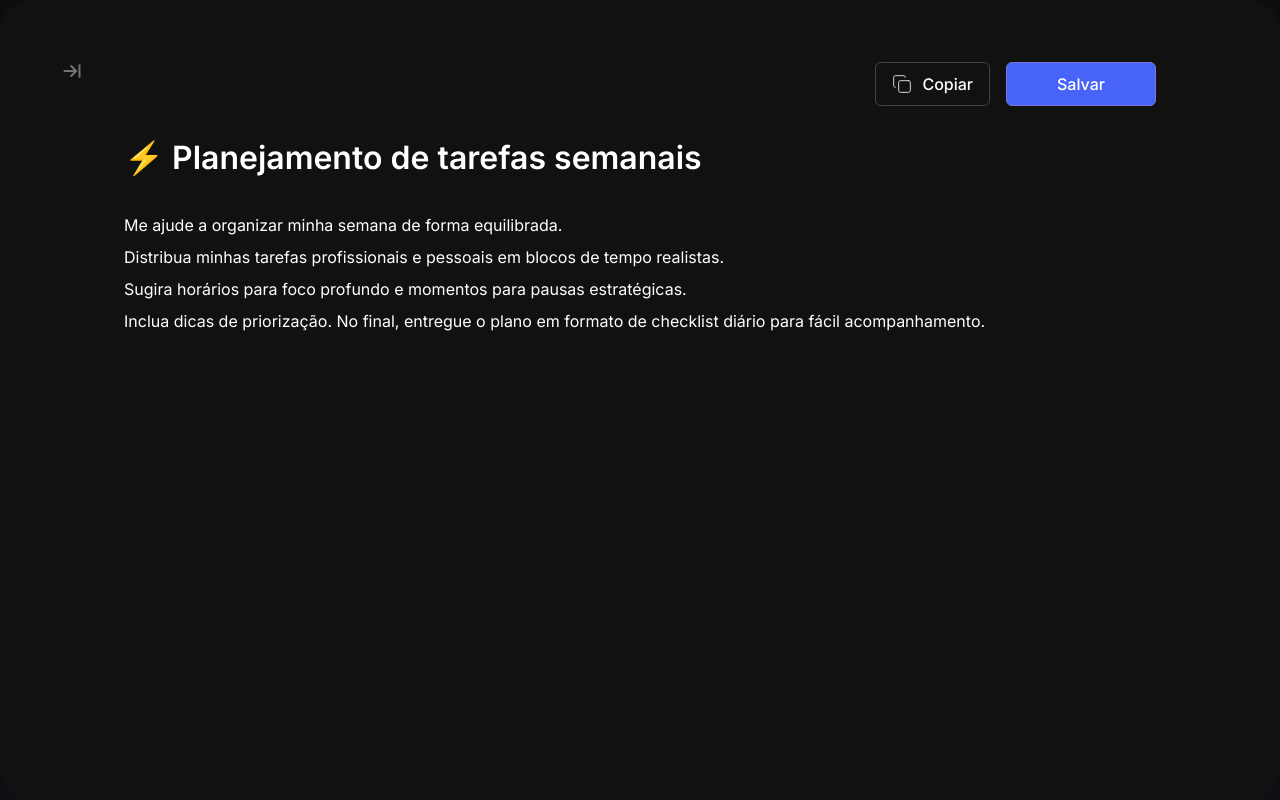
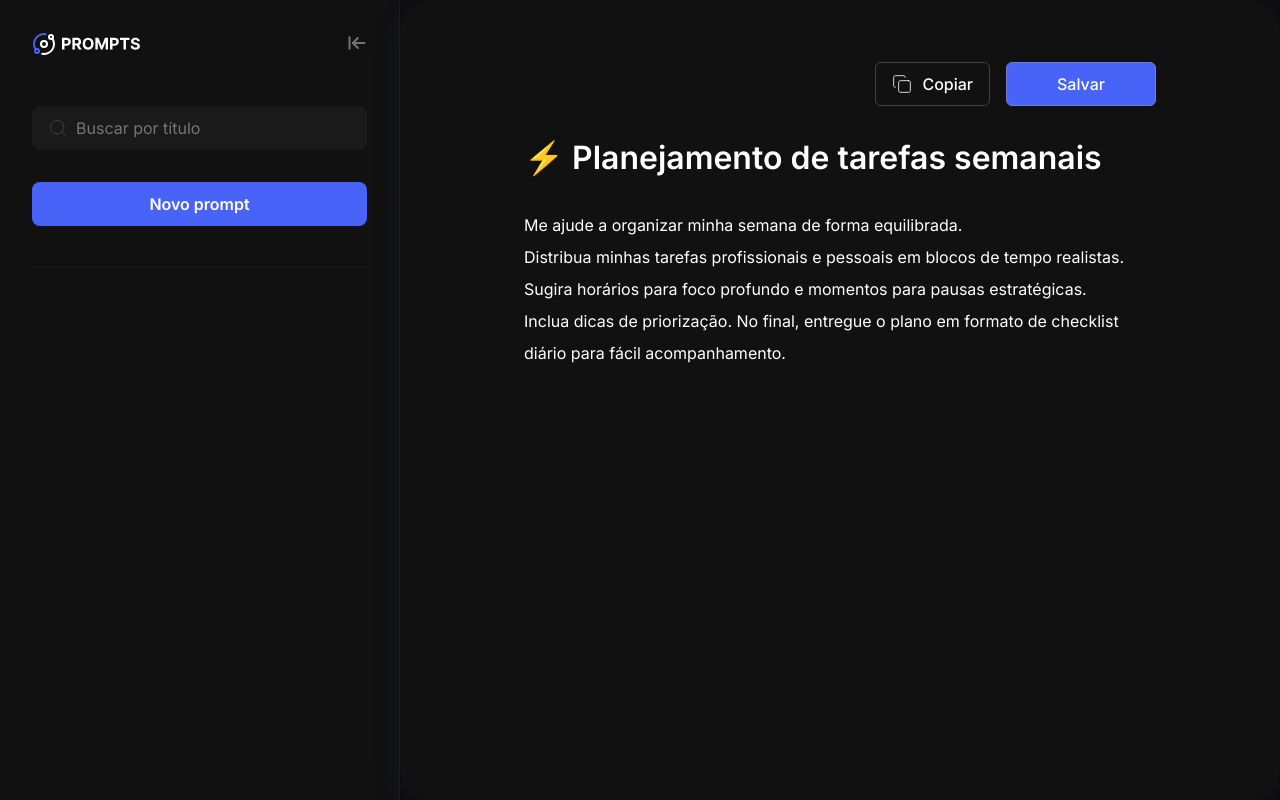
Before and after one commit to limatechx/my_prompt_manager, a plain HTML site: page index.html in a window 1280 px wide. Drawn offline with Linux system fonts and the light colour scheme.

Commit message:
feat: add sidebar

```diff
--- a/index.html
+++ b/index.html
@@ -14,19 +14,34 @@
   <div class="app">
 
     <button class="icon-button open-toggle" id="btn-open">
-      <img class="icon" src="assets/open.svg" alt="Menu">
+      <img class="icon" src="assets/open.svg" alt="Abrir Menu">
     </button>
 
-    <aside class="sidebar"></aside>
+    <aside class="sidebar">
+      <header class="sidebar-header">
+        <img src="assets/logo.svg" alt="Logo" class="logo">
+        <button class="icon-button" id="btn-collapse">
+          <img class="icon" src="assets/collapse.svg" alt="Fechar Menu">
+        </button>
+      </header>
+      <div class="sidebar-content">
+        <div class="search-container">
+          <span class="search-icon">
+            <img src="assets/search.svg" alt="Buscar" />
+          </span>
+          <input type="text" id="search-input" class="search-input" placeholder="Buscar por título" />
+        </div>
+        <button class="btn-new-prompt">Novo prompt</button>
+        <div class="search-divider"></div>
+      </div>
+    </aside>
+
     <main class="main">
-
       <header class="main-header">
-
         <button id="btn-copy" class="btn-outline btn">
           <img class="icon" src="assets/copy.svg" alt="Copiar">
           <span>Copiar</span>
         </button>
-
         <button id="btn-save" class="btn-primary btn w-150">Salvar</button>
 
       </header>
--- a/script.js
+++ b/script.js
@@ -4,6 +4,9 @@ const elements = {
   promptContent: document.getElementById('prompt-content'),
   titleWrapper: document.getElementById('title-wrapper'),
   contentWrapper: document.getElementById('content-wrapper'),
+  btnOpen: document.getElementById('btn-open'),
+  btnCollapse: document.getElementById('btn-collapse'),
+  sidebar: document.querySelector('.sidebar'),
 };
 
 // Atualiza o estado do wrapper conforme o conteúdo do elemento
@@ -28,12 +31,44 @@ function attachAllEditableHandlers() {
   });
 }
 
+// Função para abrir a sidebar
+function openSidebar() {
+  if (elements.sidebar) {
+    elements.sidebar.style.display = 'flex';
+  }
+  if (elements.btnOpen) {
+    elements.btnOpen.style.display = 'none';
+  }
+}
+
+// Função para fechar a sidebar
+function closeSidebar() {
+  if (elements.sidebar) {
+    elements.sidebar.style.display = 'none';
+  }
+  if (elements.btnOpen) {
+    elements.btnOpen.style.display = 'block';
+  }
+}
+
+function attachSidebarHandlers() {
+  if (elements.btnOpen) {
+    elements.btnOpen.addEventListener('click', openSidebar);
+  }
+  if (elements.btnCollapse) {
+    elements.btnCollapse.addEventListener('click', closeSidebar);
+  }
+}
+
 // Função de inicialização
 function init() {
   attachAllEditableHandlers();
-  // Atualiza o estado inicial
   updateAllEditableStates();
+  attachSidebarHandlers();
+  // Sidebar inicia aberta em desktop, oculta btnOpen
+  if (elements.sidebar && window.getComputedStyle(elements.sidebar).display !== 'none') {
+    if (elements.btnOpen) elements.btnOpen.style.display = 'none';
+  }
 }
 
-// Executa a inicialização ao carregar o script
 init();
--- a/style.css
+++ b/style.css
@@ -171,4 +171,97 @@ button {
   position: absolute;
   top: 62px;
   left: 62px;
+  display: none;
 }
+
+
+.sidebar {
+  width: 400px;
+  height: 100vh;
+  display: flex;
+  flex-direction: column;
+  gap: 50px;
+  padding: 32px;
+  background-color: var(--gray-800);
+  border-right: 0.5px solid var(--gray-700);
+}
+
+.sidebar-content {
+  display: flex;
+  flex-direction: column;
+  gap: 24px;
+}
+
+.search-container {
+  position: relative;
+  display: flex;
+  align-items: center;
+  background: var(--gray-700);
+  border-radius: 8px;
+  padding-left: 44px;
+  height: 44px;
+  margin-bottom: 8px;
+}
+
+.search-icon {
+  position: absolute;
+  left: 16px;
+  top: 50%;
+  transform: translateY(-50%);
+  display: flex;
+  align-items: center;
+  justify-content: center;
+  width: 20px;
+  height: 20px;
+}
+
+.search-icon img {
+  width: 20px;
+  height: 20px;
+}
+
+.search-input {
+  width: 100%;
+  height: 100%;
+  background: transparent;
+  border: none;
+  outline: none;
+  color: var(--white);
+  font-size: 16px;
+  font-family: 'Inter', sans-serif;
+}
+
+.btn-new-prompt {
+  width: 100%;
+  height: 44px;
+  background: var(--accent-600);
+  color: var(--white);
+  font-size: 16px;
+  font-weight: 600;
+  border: none;
+  border-radius: 8px;
+  cursor: pointer;
+  margin-bottom: 8px;
+  transition: opacity 0.3s;
+}
+
+.btn-new-prompt:hover {
+  opacity: 0.85;
+}
+
+.search-divider {
+  width: 100%;
+  height: 0;
+  border-bottom: 1px solid var(--gray-700);
+  margin-top: 8px;
+}
+
+.sidebar-header {
+  display: flex;
+  align-items: center;
+  justify-content: space-between;
+}
+
+.logo {
+  height: 24px;
+}
```
Lines whose indentation alone changed are shown as unchanged.
